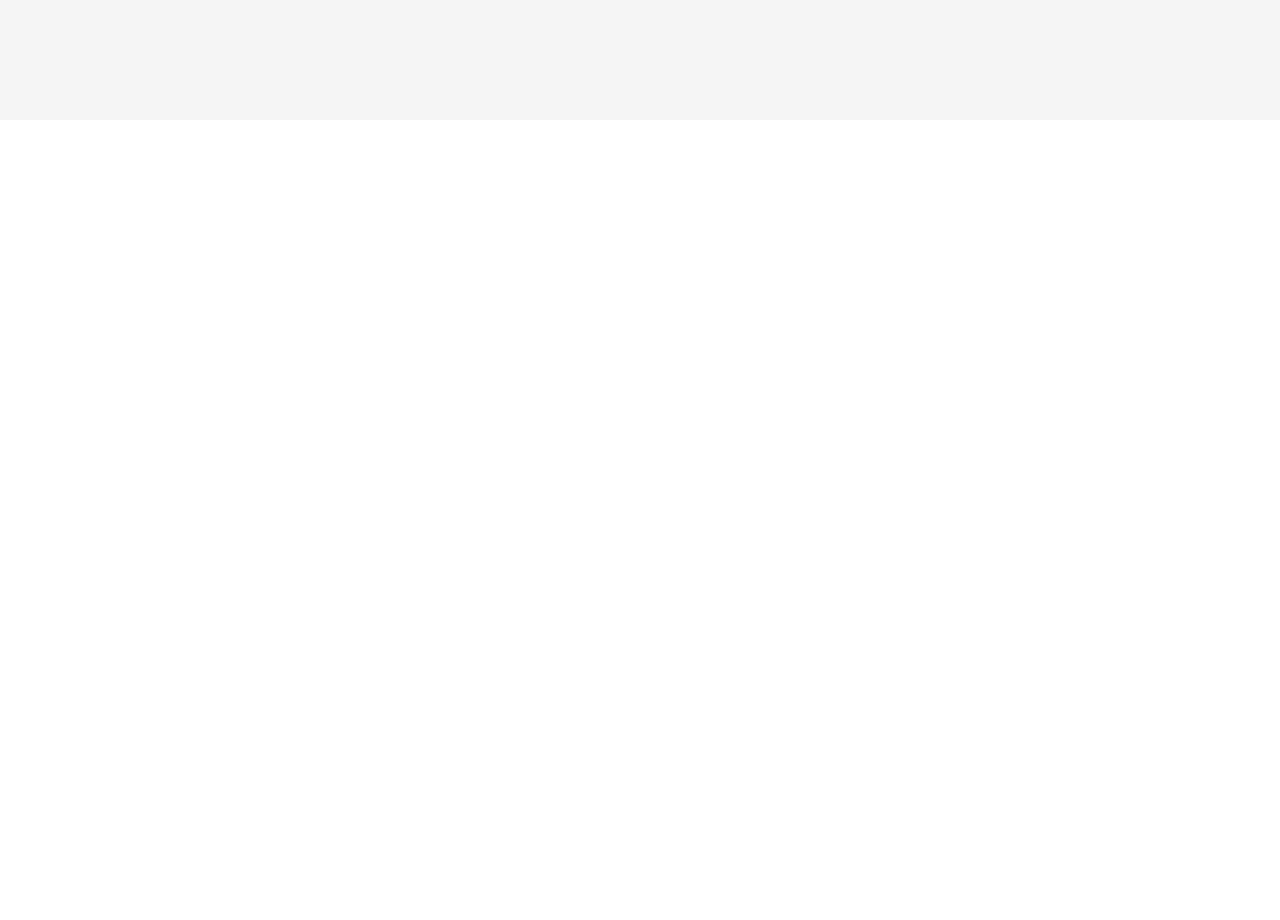
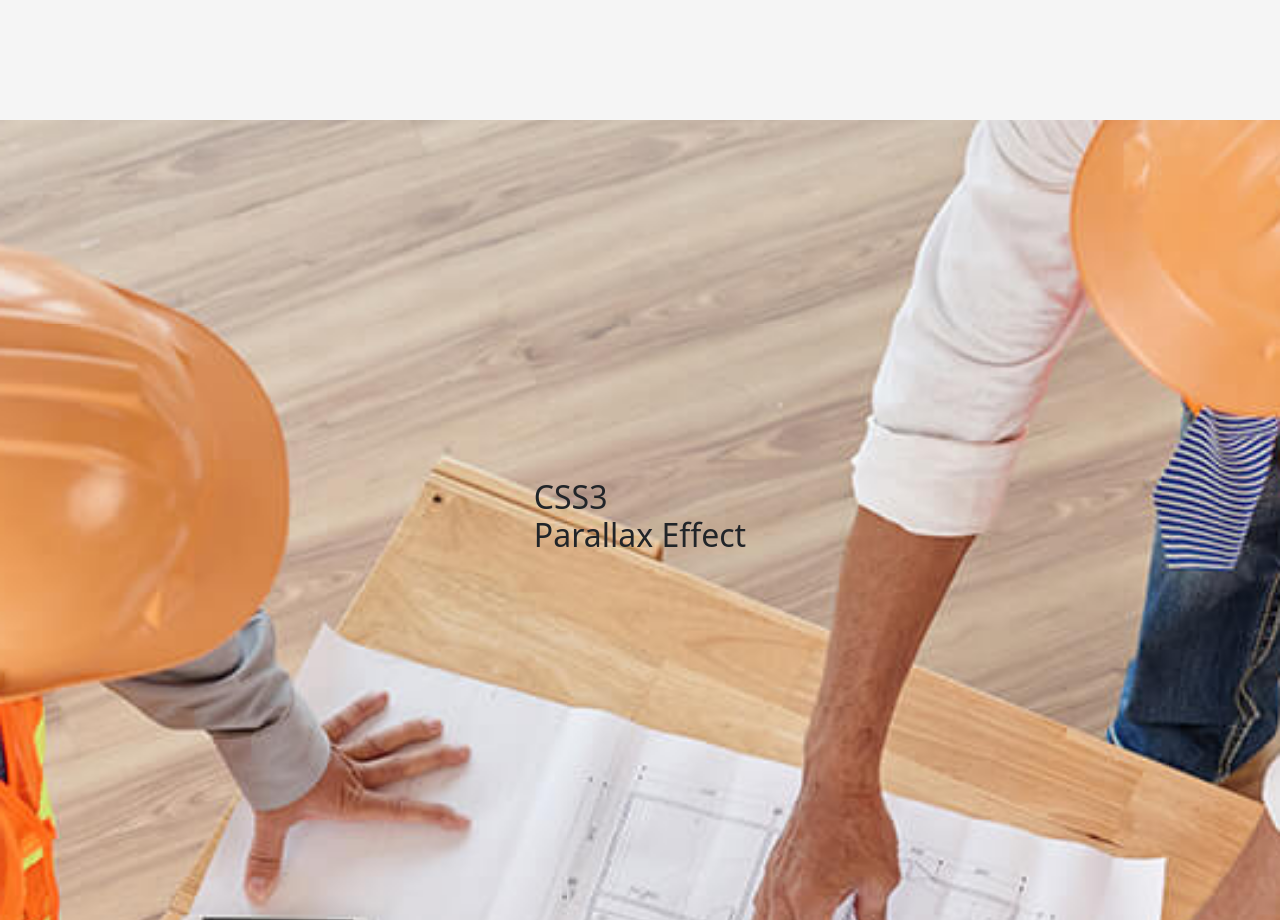
Before and after one commit to Nit-Sub/orcconstruction, a Next.js app: page / in a window 1280 px wide. Shown: the part 2280-3200 px from the top of the page. Before the commit the page ends 2400 px from the top, so only its background shows below. Built offline with nearby package versions, Linux system fonts and the light colour scheme.

Commit message:
Parallax

```diff
--- /dev/null
+++ b/components/ScrollEffect.js
@@ -0,0 +1,24 @@
+import React from 'react';
+import styles from "@/styles/ScrollEffect.module.css";
+
+const ScrollEffect = () => {
+  return (
+    <>
+    <div className={styles.wrapperouter}>
+        <div className={styles.wrapper}>
+            <div className={styles.section}>
+                <div className={styles.parallaxbg}>
+
+                </div>
+                <h2>CSS3 <br/> Parallax Effect</h2>
+
+
+            </div>
+
+        </div>
+    </div>
+   </>
+  )
+}
+
+export default ScrollEffect
--- a/pages/index.js
+++ b/pages/index.js
@@ -10,6 +10,7 @@ import ContactUs from '@/components/ContactUs';
 import CrossFade from '@/components/CrossFade';
 import AboutFirm from '@/components/AboutFirm';
 import OurService from '@/components/OurService';
+import ScrollEffect from '@/components/ScrollEffect';
 
 const inter = Inter({ subsets: ['latin'] })
 
@@ -36,6 +37,8 @@ export default function Home() {
       <div>
        <AboutFirm/>
        <OurService/>
+       <ScrollEffect/>
+
       </div>
 
     </>
--- a/styles/Card.module.css
+++ b/styles/Card.module.css
@@ -20,6 +20,7 @@
     background-color: white;
     height: 450px;
     width: 250px;
+    box-shadow: 2px 2px 2px white;
 
   }
   .image{
--- /dev/null
+++ b/styles/ScrollEffect.module.css
@@ -0,0 +1,34 @@
+.section{
+    min-height: 100vh;
+    padding: 50px;
+    display: flex;
+    align-items: center;
+    justify-content: center;
+    width: 100vw;
+    position: relative;
+    overflow: hidden;
+    transform-style: preserve-3d;
+}
+.wrapperouter{
+height: 100vh;
+overflow: hidden;
+}
+.wrapper{
+    height: 100%;
+    overflow-x: hidden;
+    perspective: 1px;
+}
+.parallaxbg{
+    background-image: url("../public/static/about.jpg");
+    position: absolute;
+    background-size: cover;
+    top: 0;
+    left: 0;
+    right: 0;
+    bottom: 0;
+    background-size: center center;
+    z-index: -1;
+    min-height: 100%;
+    transform: translate3d(0,0,-1px) scale(2);
+
+}
```
